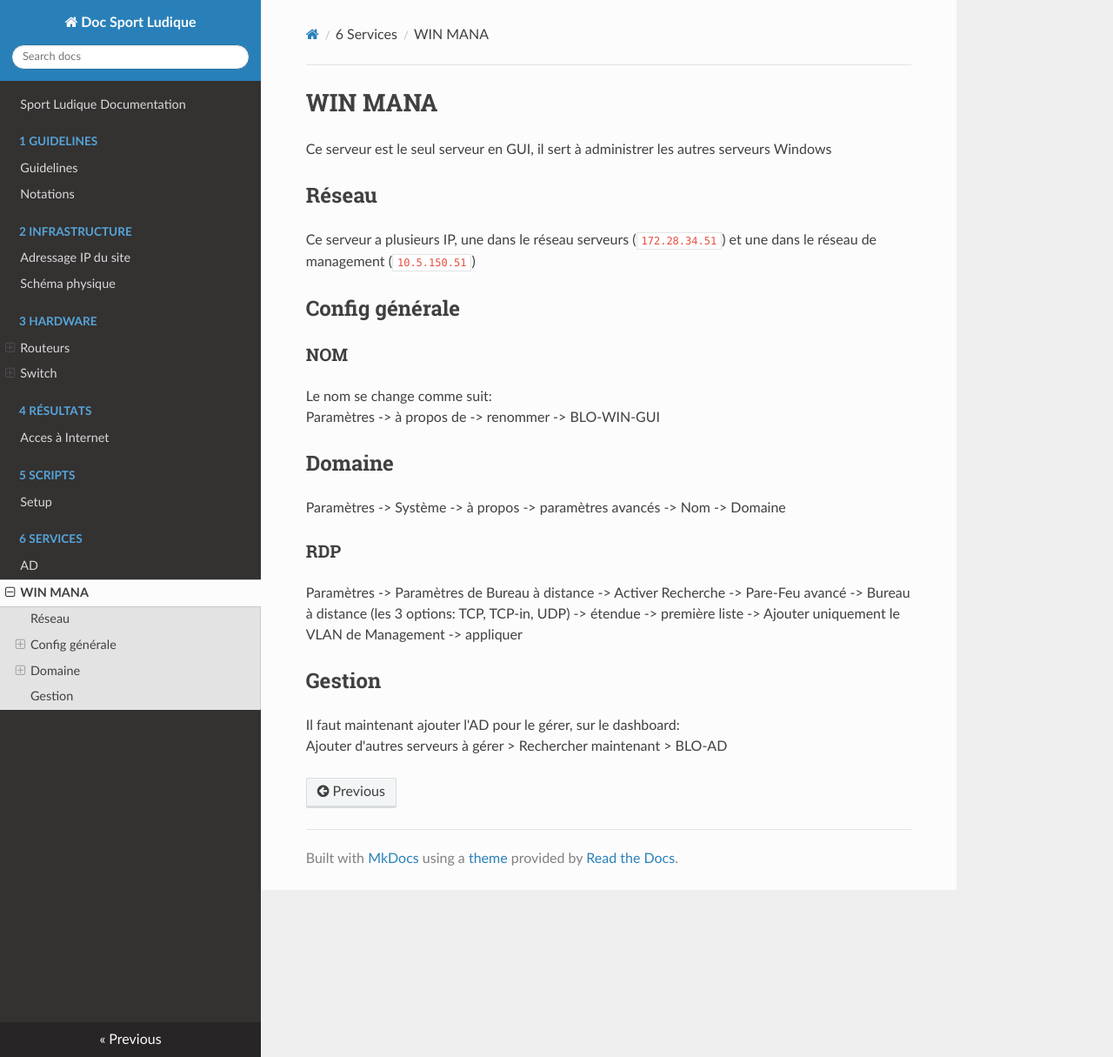
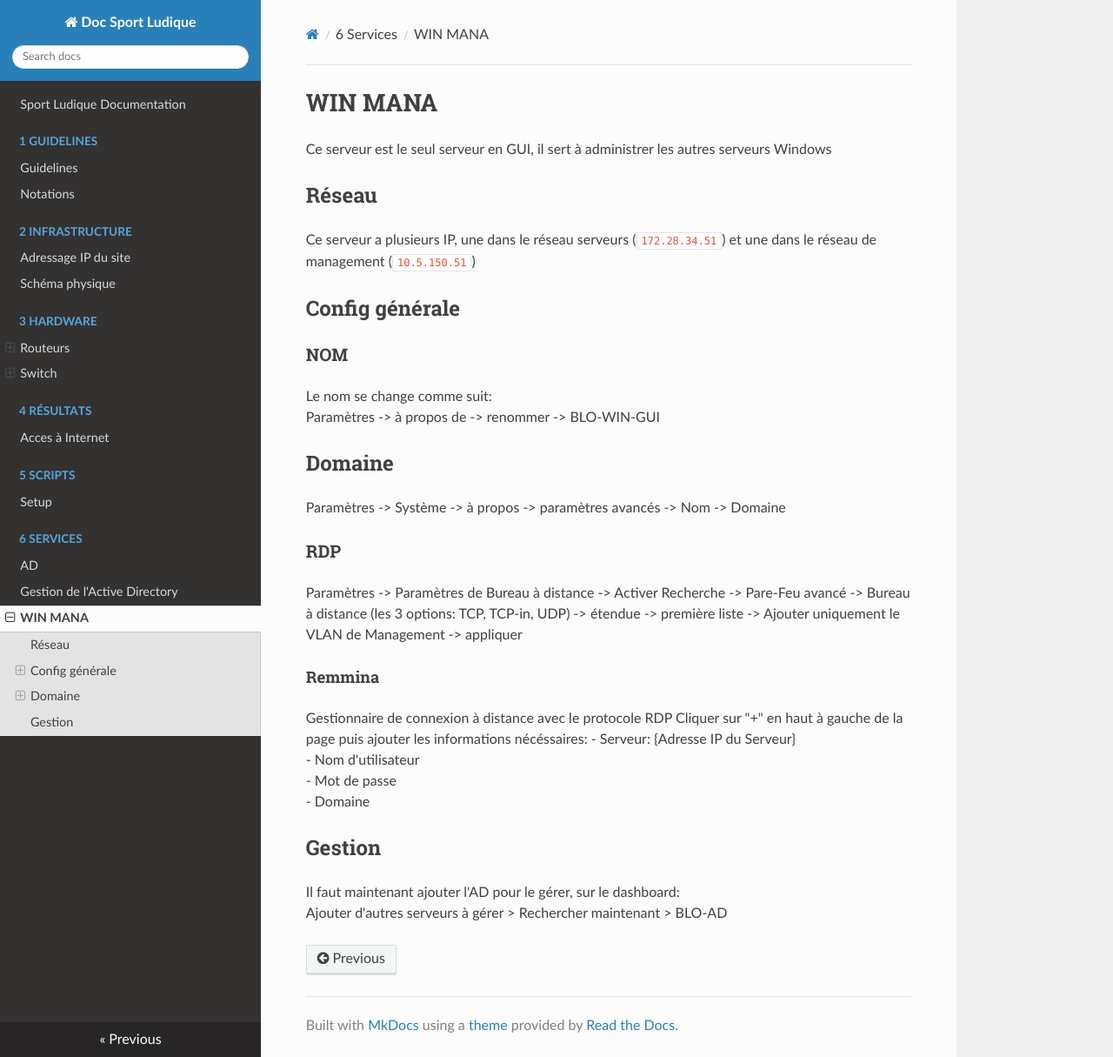
Before and after one commit to DSISportLudique/SportLudique2Doc, an MkDocs documentation site: the page built from docs/6 - Services/WINMANA.md, in a window 1280 px wide and 1215 px high. Shown: the whole window at 87% size. Built offline with MkDocs 1.6.1, drawn with Linux system fonts in a browser that asks for light colours; nearby versions of some CDN libraries.

Commit message:
création de la docu sur la gestion de l'AD

```diff
--- a/docs/6 - Services/WINMANA.md
+++ b/docs/6 - Services/WINMANA.md
@@ -19,6 +19,14 @@
 Paramètres -> Paramètres de Bureau à distance -> Activer
 Recherche -> Pare-Feu avancé -> Bureau à distance (les 3 options: TCP, TCP-in, UDP) -> étendue -> première liste -> Ajouter uniquement le VLAN de Management -> appliquer
 
+#### Remmina
+Gestionnaire de connexion à distance avec le protocole RDP
+Cliquer sur "+" en haut à gauche de la page puis ajouter les informations nécéssaires:
+ - Serveur: {Adresse IP du Serveur}
+ - Nom d'utilisateur
+ - Mot de passe
+ - Domaine
+
 ## Gestion
 Il faut maintenant ajouter l'AD pour le gérer, sur le dashboard:
 Ajouter d'autres serveurs à gérer > Rechercher maintenant > BLO-AD
```
Also changed, not shown: docs/6 - Services/Gestion de l'Active Directory.md (added, +20 -0 lines).
